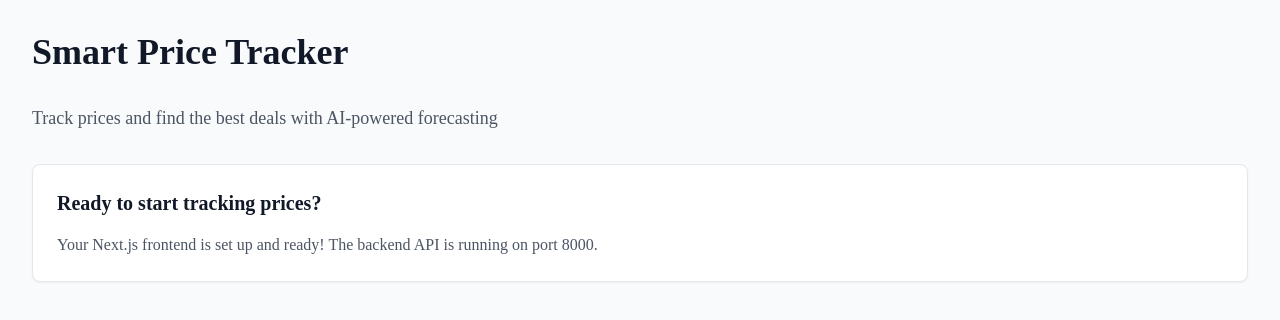
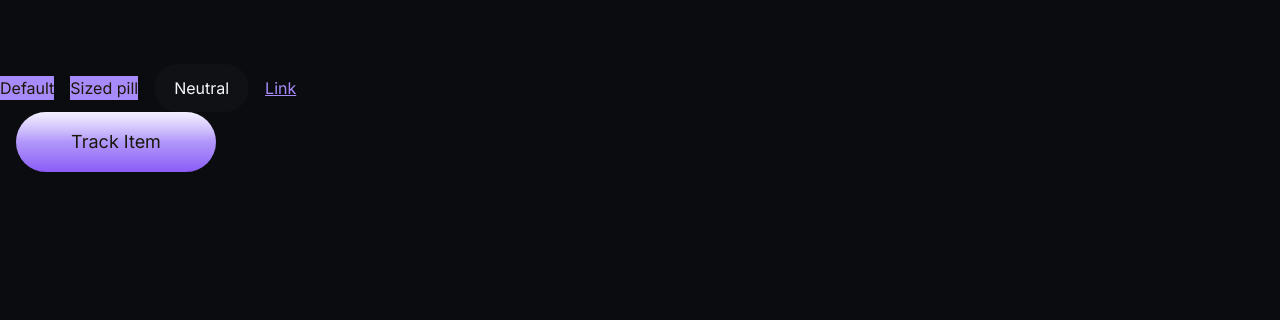
Before and after one commit to fareezmir/smart-price-tracker, a Next.js app in the folder frontend/: page / in a window 1280 px wide. Shown: the top 320 px of the page. Built offline with nearby package versions, Linux system fonts and the light colour scheme.

Commit message:
updated next

```diff
--- a/frontend/src/app/layout.tsx
+++ b/frontend/src/app/layout.tsx
@@ -1,4 +1,5 @@
 import type { Metadata } from 'next'
+import { Inter } from 'next/font/google'
 import './globals.css'
 
 export const metadata: Metadata = {
@@ -6,14 +7,16 @@
   description: 'Track prices and find the best deals with AI-powered forecasting',
 }
 
+const inter = Inter({ subsets: ['latin'], variable: '--font-inter', display: 'swap' })
+
 export default function RootLayout({
   children,
 }: {
   children: React.ReactNode
 }) {
   return (
-    <html lang="en">
-      <body>{children}</body>
+    <html lang="en" className={inter.variable}>
+      <body className="font-sans">{children}</body>
     </html>
   )
 }
--- a/frontend/src/app/page.tsx
+++ b/frontend/src/app/page.tsx
@@ -1,23 +1,19 @@
+
+import { Button } from "@/components/Button"
+
+
 export default function Home() {
   return (
-    <main className="min-h-screen bg-gray-50">
-      <div className="max-w-7xl mx-auto px-4 sm:px-6 lg:px-8 py-8">
-        <h1 className="text-4xl font-bold text-gray-900 mb-8">
-          Smart Price Tracker
-        </h1>
-        <p className="text-lg text-gray-600 mb-8">
-          Track prices and find the best deals with AI-powered forecasting
-        </p>
-
-        <div className="bg-white rounded-lg shadow-sm border p-6">
-          <h2 className="text-xl font-semibold text-gray-900 mb-4">
-            Ready to start tracking prices?
-          </h2>
-          <p className="text-gray-600">
-            Your Next.js frontend is set up and ready! The backend API is running on port 8000.
-          </p>
-        </div>
+    <main className="bg-surfaceBlack text-textWhite min-h-screen">
+      <div className="container py-16 space-x-4">
+        <Button>Default</Button>
+        <Button variant= "primary" >Sized pill</Button>
+        <Button variant="neutral" className="px-5 py-3 rounded-full">Neutral</Button>
+        <Button variant="link">Link</Button>
+        <Button appearance="gradient" className="px-5 py-4 rounded-full text-base md:text-lg min-w-[200px] flex justify-center">
+          Track Item
+        </Button>
       </div>
     </main>
-  )
+  );
 }
--- a/frontend/src/components/Button.tsx
+++ b/frontend/src/components/Button.tsx
@@ -6,6 +6,7 @@
 
 export type ButtonProps = React.ButtonHTMLAttributes<HTMLButtonElement> & {
     variant?: ButtonVariant
+    appearance?: 'solid' | 'gradient'
 }
 
 const VARIANTS: Record<ButtonVariant, string> = {
@@ -14,10 +15,28 @@
     link: "text-primaryPurple underline",
 }
 
-export function Button({ variant = "primary", className, type = "button", children, ...props }: ButtonProps) {
+export function Button({ variant = "primary", appearance = 'solid', className, type = "button", children, ...props }: ButtonProps) {
+    // Gradient appearance for primary: render layered backgrounds
+    if (appearance === 'gradient' && variant === 'primary') {
+        const classes = (className ? className + " " : "") + "group relative overflow-hidden"
+        return (
+            <button type={type} className={classes} {...props}>
+                {/* Base violet gradient */}
+                <span className="absolute inset-0 bg-gradient-to-b from-primaryPurpleLight via-primaryPurple to-primaryPurpleHover" />
+                {/* Subtle gloss */}
+                <span className="absolute inset-0 bg-gradient-to-b from-white/30 via-white/10 to-transparent" />
+                {/* Content */}
+                <span className="relative z-10 flex items-center gap-3 text-onPrimaryPurple">{children}</span>
+                {/* Soft outer shadow */}
+                <span className="absolute inset-0 rounded-full shadow-xl shadow-primaryPurple/30 group-hover:shadow-primaryPurple/50 transition-shadow duration-300" />
+            </button>
+        )
+    }
+
+    // Solid appearance (default): color-only variant classes
     const classes = (VARIANTS[variant] || "") + (className ? " " + className : "")
     return (
-        <button className = {classes} type = {type} {...props} >{children}</button>
+        <button className={classes} type={type} {...props}>{children}</button>
     )
 
 }
```
Also changed, not shown: frontend/package.json (+5 -4 lines).
